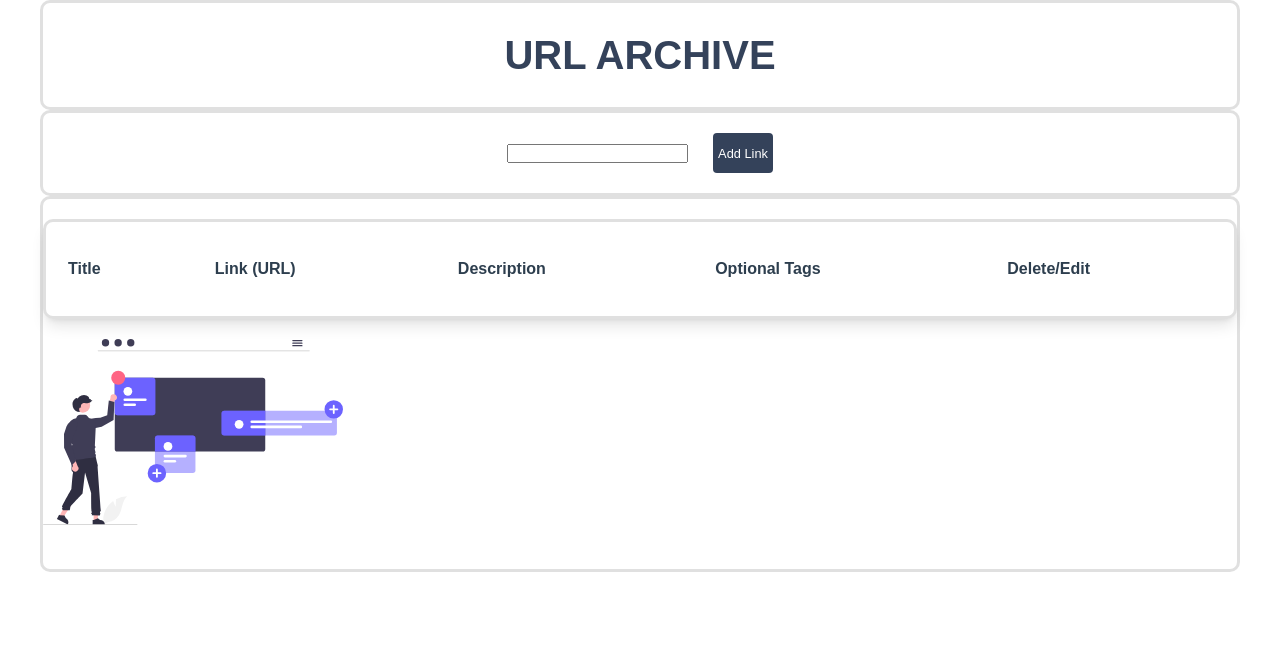
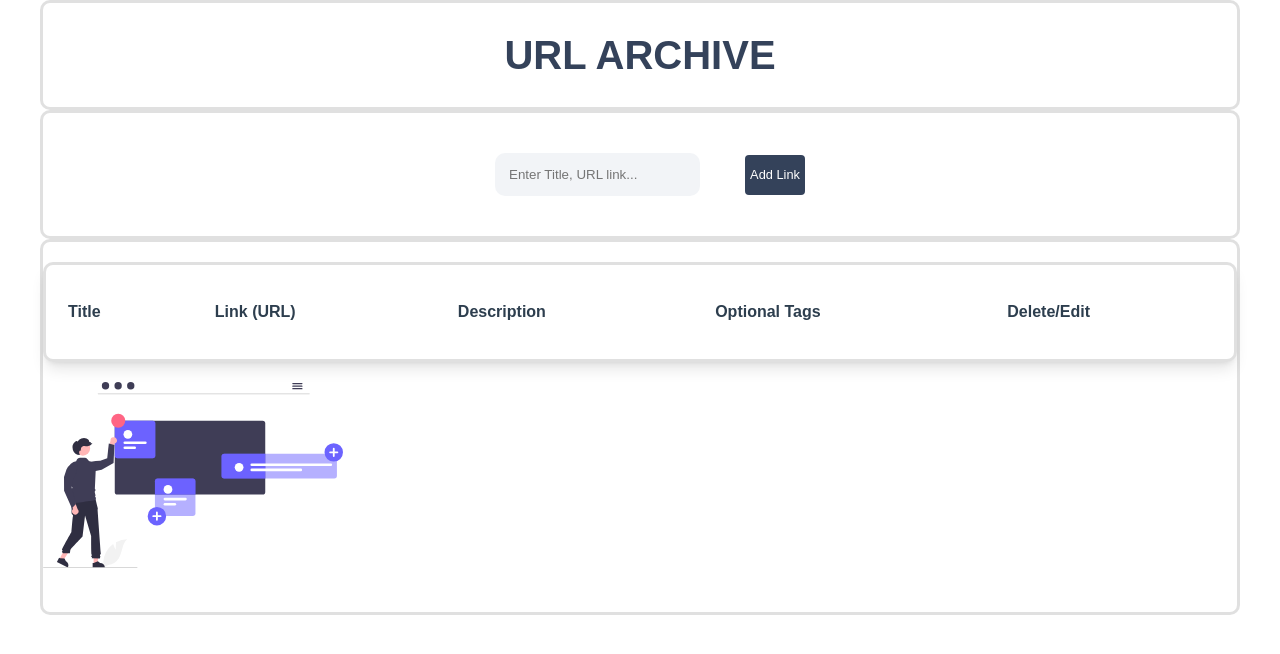
Before and after one commit to NeeloByron/Task-2-ReactTS-Links-Vault, a React (Vite) app: page / in a window 1280 px wide. Shown: the top 654 px of the page. Built offline with nearby package versions, Linux system fonts and the light colour scheme; a web font is replaced by a local one.

Commit message:
button hover effect,  all search styling, input placeholder and a confirmation for delete button

```diff
--- a/src/Components/LinkVaultApp.tsx
+++ b/src/Components/LinkVaultApp.tsx
@@ -95,10 +95,9 @@ export const LinkVaultApp = () => {
 
             <main className={'bodyContainer'}>
 
-               <search className={'searchContainer'}>
-                 <span className={'material-symbols-outlined search-icon'}></span>
+               <div className={'searchContainer'}>
                  <input type={'text'} className={'search-input'}
-                        placeholder={''}
+                        placeholder={'Enter Title, URL link...'}
                         value={searchTerm}
                         onChange={handleSearch} />
 
@@ -107,7 +106,7 @@ export const LinkVaultApp = () => {
                      ✕
                    </button>
                    )}
-                 </search>
+                 </div>
 
                <div className={'buttonSide'}>
                  <Button type='button' btnText='Add Link' onClick={() => { setEditingItem(null); setIsModalOpen(true);}} />
--- a/src/Components/Table/Table.tsx
+++ b/src/Components/Table/Table.tsx
@@ -61,7 +61,7 @@ export const Table: React.FC<TableProps> = ({ items, deleteItem, onEditClick })
                                                    border: 'none',
                                                    borderRadius: '4px',
                                                    cursor: 'pointer'}}
-                                                 onClick={() => item.id && deleteItem(item.id)}/>
+                                                 onClick={() => item.id && window.confirm('Are you sure?') && deleteItem(item.id)} />
                 </div>
               </td>
             </tr>
--- a/src/index.css
+++ b/src/index.css
@@ -99,6 +99,10 @@ body {
     cursor: pointer;
     border-radius: 4px;
     color: #fff;
+}
+
+.buttonSide button:hover {
+    transform: translateY(-2px) scale(1.03);
 }
 
 .content-wrapper {
@@ -227,3 +231,34 @@ th {
     height: auto;
     padding: 20px 0;
 }
+
+/*search */
+.searchContainer {
+    background: rgba(255, 255, 255, 0.05);
+    backdrop-filter: blur(15px);
+    padding: 20px;
+    border-radius: 16px;
+    display: flex;
+    gap: 10px;
+}
+
+.searchContainer input {
+    flex: 1;
+	padding: 14px;
+	border: none;
+	border-radius: 10px;
+	background: #F2F4F7;
+	color: #34425A;
+	outline: none;
+}
+
+.searchContainer button {
+    padding: 14px 22px;
+	border: none;
+	border-radius: 10px;
+	background: linear-gradient(135deg, grey, grey);
+	color: black;
+	font-weight: bold;
+	cursor: pointer;
+	transition: 0.25s;
+}
```
